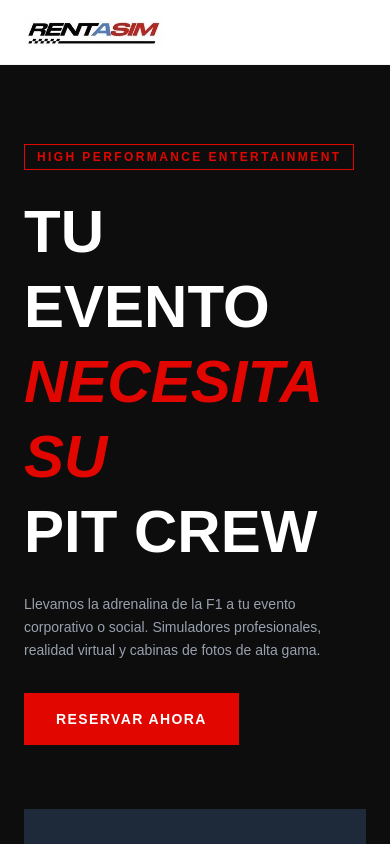
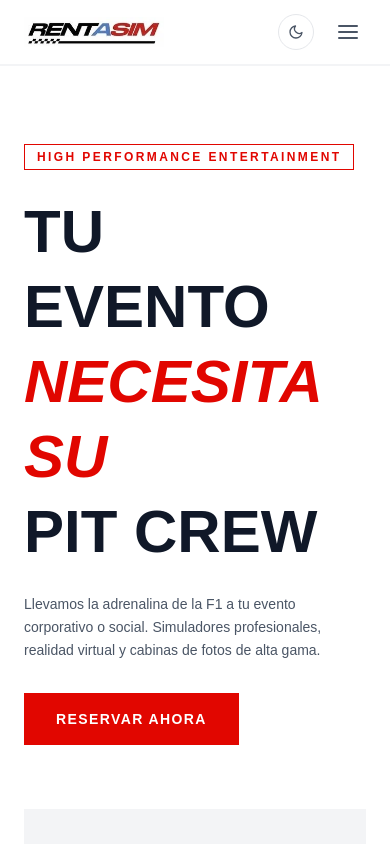
Before and after one commit to Karaba21/rent-a-sim, a Next.js app: page / in a window 390 px wide. Shown: the top 844 px of the page. Built offline with nearby package versions, Linux system fonts and the light colour scheme.

Commit message:
avances temas

```diff
--- a/src/app/globals.css
+++ b/src/app/globals.css
@@ -1,4 +1,6 @@
 @import "tailwindcss";
+
+@custom-variant dark (&:where(.dark, .dark *));
 
 :root {
   --background: #ffffff;
--- a/src/app/layout.tsx
+++ b/src/app/layout.tsx
@@ -1,6 +1,7 @@
 import type { Metadata } from "next";
 import { Geist, Geist_Mono } from "next/font/google";
 import "./globals.css";
+import ThemeProvider from "@/components/ThemeProvider";
 
 const geistSans = Geist({
   variable: "--font-geist-sans",
@@ -26,8 +27,11 @@ export default function RootLayout({
     <html
       lang="es"
       className={`${geistSans.variable} ${geistMono.variable} h-full antialiased`}
+      suppressHydrationWarning
     >
-      <body className="min-h-full flex flex-col">{children}</body>
+      <body className="min-h-full flex flex-col">
+        <ThemeProvider>{children}</ThemeProvider>
+      </body>
     </html>
   );
 }
--- a/src/components/Hero.tsx
+++ b/src/components/Hero.tsx
@@ -1,19 +1,19 @@
 export default function Hero() {
   return (
-    <section id="inicio" className="min-h-screen bg-brand-dark flex items-center pt-16">
+    <section id="inicio" className="min-h-screen bg-white dark:bg-brand-dark flex items-center pt-16 transition-colors duration-300">
       <div className="max-w-7xl mx-auto px-6 w-full grid grid-cols-1 md:grid-cols-2 gap-16 items-center py-20">
         <div>
           <span className="inline-block text-brand-red text-xs font-semibold tracking-[0.2em] uppercase border border-brand-red px-3 py-1 mb-6">
             High Performance Entertainment
           </span>
-          <h1 className="text-white text-6xl md:text-7xl font-black uppercase leading-tight">
+          <h1 className="text-gray-900 dark:text-white text-6xl md:text-7xl font-black uppercase leading-tight">
             TU EVENTO
             <br />
             <span className="text-brand-red italic">NECESITA SU</span>
             <br />
             PIT CREW
           </h1>
-          <p className="text-gray-400 mt-6 max-w-md leading-relaxed text-sm">
+          <p className="text-gray-600 dark:text-gray-400 mt-6 max-w-md leading-relaxed text-sm">
             Llevamos la adrenalina de la F1 a tu evento corporativo o social.
             Simuladores profesionales, realidad virtual y cabinas de fotos de alta gama.
           </p>
@@ -26,7 +26,7 @@ export default function Hero() {
         </div>
 
         {/* Image placeholder */}
-        <div className="bg-gray-800 aspect-video w-full" />
+        <div className="bg-gray-100 dark:bg-gray-800 aspect-video w-full" />
       </div>
     </section>
   );
--- a/src/components/Navbar.tsx
+++ b/src/components/Navbar.tsx
@@ -1,13 +1,59 @@
+"use client";
+
 import Image from "next/image";
+import { useTheme } from "./ThemeProvider";
+import { useState } from "react";
+
+function SunIcon() {
+  return (
+    <svg xmlns="http://www.w3.org/2000/svg" width="16" height="16" viewBox="0 0 24 24" fill="none" stroke="currentColor" strokeWidth="2" strokeLinecap="round" strokeLinejoin="round">
+      <circle cx="12" cy="12" r="4" />
+      <path d="M12 2v2M12 20v2M4.93 4.93l1.41 1.41M17.66 17.66l1.41 1.41M2 12h2M20 12h2M6.34 17.66l-1.41 1.41M19.07 4.93l-1.41 1.41" />
+    </svg>
+  );
+}
+
+function MoonIcon() {
+  return (
+    <svg xmlns="http://www.w3.org/2000/svg" width="16" height="16" viewBox="0 0 24 24" fill="none" stroke="currentColor" strokeWidth="2" strokeLinecap="round" strokeLinejoin="round">
+      <path d="M21 12.79A9 9 0 1 1 11.21 3 7 7 0 0 0 21 12.79z" />
+    </svg>
+  );
+}
+
+function MenuIcon() {
+  return (
+    <svg xmlns="http://www.w3.org/2000/svg" width="24" height="24" viewBox="0 0 24 24" fill="none" stroke="currentColor" strokeWidth="2" strokeLinecap="round" strokeLinejoin="round">
+      <line x1="3" y1="12" x2="21" y2="12"></line>
+      <line x1="3" y1="6" x2="21" y2="6"></line>
+      <line x1="3" y1="18" x2="21" y2="18"></line>
+    </svg>
+  );
+}
+
+function CloseIcon() {
+  return (
+    <svg xmlns="http://www.w3.org/2000/svg" width="24" height="24" viewBox="0 0 24 24" fill="none" stroke="currentColor" strokeWidth="2" strokeLinecap="round" strokeLinejoin="round">
+      <line x1="18" y1="6" x2="6" y2="18"></line>
+      <line x1="6" y1="6" x2="18" y2="18"></line>
+    </svg>
+  );
+}
 
 export default function Navbar() {
+  const { theme, toggle } = useTheme();
+  const [isOpen, setIsOpen] = useState(false);
+
+  const toggleMenu = () => setIsOpen(!isOpen);
+
   return (
-    <nav className="fixed top-0 left-0 right-0 z-50 bg-white border-b border-gray-100">
+    <nav className="fixed top-0 left-0 right-0 z-50 bg-white dark:bg-brand-dark border-b border-gray-100 dark:border-gray-800 transition-colors duration-300">
       <div className="max-w-7xl mx-auto px-6 flex items-center justify-between h-16 relative">
         <a href="#inicio">
           <Image src="/logo.webp" alt="Rent a Sim" width={140} height={40} priority />
         </a>
 
+        {/* Desktop Menu */}
         <div className="hidden md:flex items-center gap-8 absolute left-1/2 -translate-x-1/2">
           <a
             href="#inicio"
@@ -17,25 +63,76 @@ export default function Navbar() {
           </a>
           <a
             href="#servicios"
-            className="text-xs font-semibold tracking-widest text-gray-900 hover:text-brand-red transition-colors"
+            className="text-xs font-semibold tracking-widest text-gray-900 dark:text-gray-200 hover:text-brand-red transition-colors"
           >
             SERVICIOS
           </a>
           <a
             href="#nosotros"
-            className="text-xs font-semibold tracking-widest text-gray-900 hover:text-brand-red transition-colors"
+            className="text-xs font-semibold tracking-widest text-gray-900 dark:text-gray-200 hover:text-brand-red transition-colors"
           >
             QUIENES SOMOS
           </a>
           <a
             href="#reservas"
-            className="text-xs font-semibold tracking-widest text-gray-900 hover:text-brand-red transition-colors"
+            className="text-xs font-semibold tracking-widest text-gray-900 dark:text-gray-200 hover:text-brand-red transition-colors"
           >
             RESERVA
           </a>
         </div>
 
+        <div className="flex items-center gap-4 ml-auto">
+          <button
+            onClick={toggle}
+            aria-label="Cambiar tema"
+            className="flex items-center justify-center w-9 h-9 rounded-full border border-gray-200 dark:border-gray-700 text-gray-600 dark:text-gray-300 hover:border-brand-red hover:text-brand-red transition-colors duration-200 cursor-pointer"
+          >
+            {theme === "dark" ? <SunIcon /> : <MoonIcon />}
+          </button>
 
+          {/* Mobile Menu Button */}
+          <button
+            onClick={toggleMenu}
+            aria-label="Menu"
+            className="md:hidden flex items-center justify-center w-9 h-9 text-gray-600 dark:text-gray-300"
+          >
+            {isOpen ? <CloseIcon /> : <MenuIcon />}
+          </button>
+        </div>
+      </div>
+
+      {/* Mobile Menu Dropdown */}
+      <div className={`md:hidden bg-white dark:bg-brand-dark border-b border-gray-100 dark:border-gray-800 px-6 overflow-hidden transition-all duration-300 ease-in-out ${isOpen ? 'max-h-64 py-6' : 'max-h-0 py-0'}`}>
+        <div className="flex flex-col gap-6">
+          <a
+            href="#inicio"
+            onClick={toggleMenu}
+            className="text-sm font-semibold tracking-widest text-brand-red"
+          >
+            INICIO
+          </a>
+          <a
+            href="#servicios"
+            onClick={toggleMenu}
+            className="text-sm font-semibold tracking-widest text-gray-900 dark:text-gray-200 hover:text-brand-red transition-colors"
+          >
+            SERVICIOS
+          </a>
+          <a
+            href="#nosotros"
+            onClick={toggleMenu}
+            className="text-sm font-semibold tracking-widest text-gray-900 dark:text-gray-200 hover:text-brand-red transition-colors"
+          >
+            QUIENES SOMOS
+          </a>
+          <a
+            href="#reservas"
+            onClick={toggleMenu}
+            className="text-sm font-semibold tracking-widest text-gray-900 dark:text-gray-200 hover:text-brand-red transition-colors"
+          >
+            RESERVA
+          </a>
+        </div>
       </div>
     </nav>
   );
--- a/src/components/Services.tsx
+++ b/src/components/Services.tsx
@@ -55,31 +55,31 @@ export default function Services() {
   const [open, setOpen] = useState<Service | null>(null);
 
   return (
-    <section id="servicios" className="py-24 bg-white">
+    <section id="servicios" className="py-24 bg-white dark:bg-[#0f0f0f] transition-colors duration-300">
       <div className="max-w-7xl mx-auto px-6">
         <div className="flex items-start justify-between mb-4">
           <div>
-            <h2 className="text-4xl font-black uppercase">
+            <h2 className="text-4xl font-black uppercase dark:text-white">
               NUESTROS <span className="text-blue-500 italic">SERVICIOS</span>
             </h2>
             <div className="w-12 h-0.5 bg-brand-red mt-3" />
           </div>
-          <span className="text-gray-400 font-light text-lg">01 // 03</span>
+          <span className="text-gray-400 dark:text-gray-500 font-light text-lg">01 // 03</span>
         </div>
 
-        <p className="text-gray-500 mb-12 max-w-sm text-sm leading-relaxed">
+        <p className="text-gray-500 dark:text-gray-400 mb-12 max-w-sm text-sm leading-relaxed">
           Equipamiento técnico de vanguardia diseñado para la máxima inmersión y diversión.
         </p>
 
         <div className="grid grid-cols-1 md:grid-cols-3 gap-8">
           {services.map((s) => (
             <div key={s.title}>
-              <div className="bg-gray-100 aspect-video w-full mb-4" />
-              <h3 className="font-bold text-sm tracking-wider mb-2">{s.title}</h3>
-              <p className="text-gray-500 text-sm leading-relaxed mb-3">{s.description}</p>
+              <div className="bg-gray-100 dark:bg-[#1a1a1a] aspect-video w-full mb-4" />
+              <h3 className="font-bold text-sm tracking-wider mb-2 dark:text-white">{s.title}</h3>
+              <p className="text-gray-500 dark:text-gray-400 text-sm leading-relaxed mb-3">{s.description}</p>
               <button
                 onClick={() => setOpen(s)}
-                className="text-xs font-bold tracking-widest text-gray-900 hover:text-brand-red transition-colors cursor-pointer"
+                className="text-xs font-bold tracking-widest text-gray-900 dark:text-gray-200 hover:text-brand-red dark:hover:text-brand-red transition-colors cursor-pointer"
               >
                 VER MÁS →
               </button>
--- /dev/null
+++ b/src/components/ThemeProvider.tsx
@@ -0,0 +1,45 @@
+"use client";
+
+import { createContext, useContext, useEffect, useState } from "react";
+
+type Theme = "light" | "dark";
+
+const ThemeContext = createContext<{ theme: Theme; toggle: () => void }>({
+  theme: "light",
+  toggle: () => {},
+});
+
+export function useTheme() {
+  return useContext(ThemeContext);
+}
+
+export default function ThemeProvider({ children }: { children: React.ReactNode }) {
+  const [theme, setTheme] = useState<Theme>("light");
+
+  useEffect(() => {
+    const saved = localStorage.getItem("theme") as Theme | null;
+    const initial =
+      saved === "dark" || saved === "light"
+        ? saved
+        : window.matchMedia("(prefers-color-scheme: dark)").matches
+        ? "dark"
+        : "light";
+    setTheme(initial);
+    document.documentElement.classList.toggle("dark", initial === "dark");
+  }, []);
+
+  const toggle = () => {
+    setTheme((current) => {
+      const next = current === "light" ? "dark" : "light";
+      document.documentElement.classList.toggle("dark", next === "dark");
+      localStorage.setItem("theme", next);
+      return next;
+    });
+  };
+
+  return (
+    <ThemeContext.Provider value={{ theme, toggle }}>
+      {children}
+    </ThemeContext.Provider>
+  );
+}
```
Also changed, not shown: src/components/About.tsx (+9 -9 lines), src/components/Reservas.tsx (+14 -14 lines), 1 other file (tests, documents, lock files or other folders).
